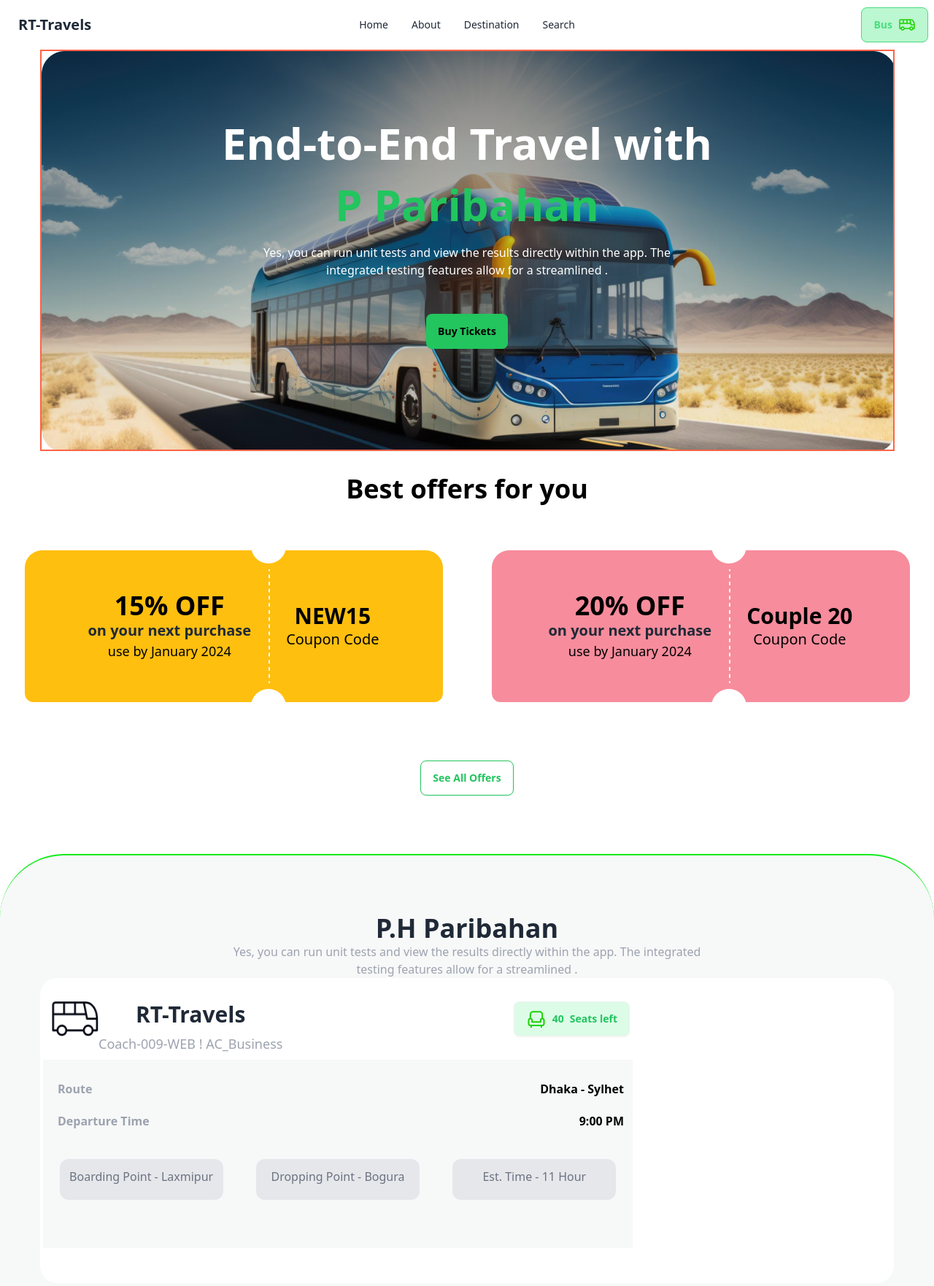
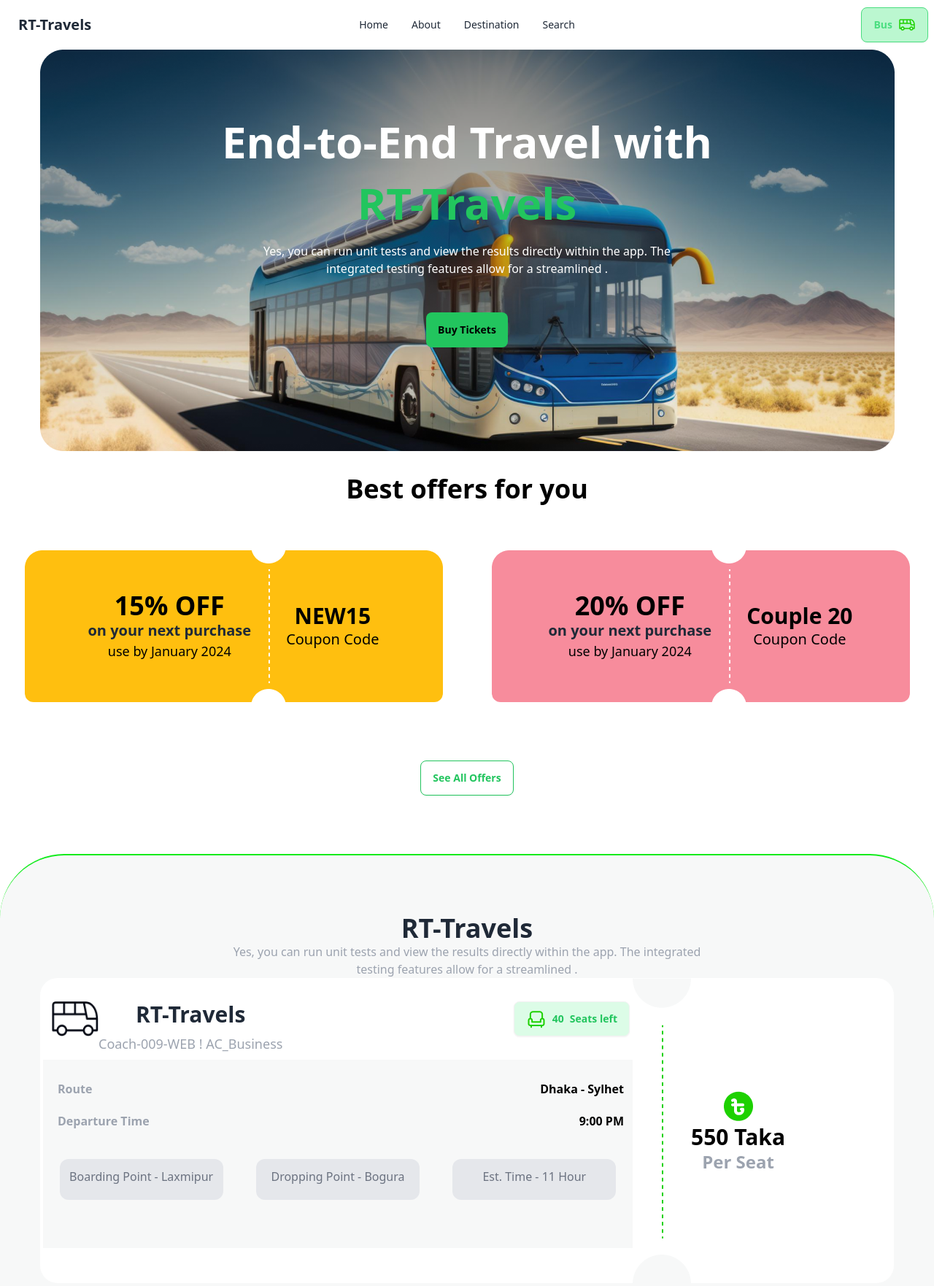
Before and after one commit to nazmulrahat/RT-Travels, a plain HTML site: page index.html in a window 1280 px wide. Shown: the top 1762 px of the page at 73% size. Drawn offline with nearby package versions, Linux system fonts and the light colour scheme.

Commit message:
moreeeee

```diff
--- a/index.html
+++ b/index.html
@@ -51,7 +51,7 @@
       <div class="banner text-center pt-24 " >
         <h1 class="text-white font-extrabold text-6xl">End-to-End Travel with</h1>
         <br>
-        <h1 class="text-green-500 font-extrabold text-6xl">P Paribahan</h1>
+        <h1 class="text-green-500 font-extrabold text-6xl">RT-Travels</h1>
         <br>
         <p class="text-white">Yes, you can run unit tests and view the results directly within the app. The <br> integrated  testing features allow for a streamlined .</p>
         <br> <br>
@@ -125,19 +125,19 @@
     <section class="flex justify-center mt-20">
       <!-- st -->
       <div style="height: 2208px; width: 1440px; background-color:#F7F8F8; border-top: 2px solid rgb(16, 235, 27); border-top-left-radius: 88px; border-top-right-radius: 88px;"
-      class="flex justify-center">
-        <!-- P.H Paribahan -->
+      class="flex justify-center ">
+        <!-- RT-Travels -->
         <div
         style="height: 597px; width: 1170px;"
-         class=" mt-20 text-center">
-          <h1 class="text-4xl font-bold">P.H Paribahan</h1>
+         class=" mt-20 text-center ">
+          <h1 class="text-4xl font-bold">RT-Travels</h1>
           <p class="text-gray-400">Yes, you can run unit tests and view the results directly within the app. The integrated <br> testing features allow for a streamlined .</p>
           <!-- box -->
 
           <div style="height: 418px;width: 1170px; border-radius: 24px; "
-          class="bg-white">
+          class="bg-white flex ">
           <!-- 111111 -->
-         <div>
+         <div class=" ">
            <!-- 1 -->
            <div style="height: 72px; width: 808px;" class="flex justify-between pt-8 pl-4">
             <div class="flex">
@@ -173,19 +173,54 @@
               <div class="h-14 w-56 bg-gray-200 rounded-xl text-base text-gray-500 text-center pt-3 font-medium">
                 <p>Est. Time - 11 Hour</p>
               </div>
+
             </div>
 
-         </div>
-          </div>
+            <!-- immmmg -->
 
 
+         </div>
+
+
+          </div>
+          <div class="flex  justify-center items-center text-center">
+            <div >
+              <img  src="images/gren-majkhan.png" alt="">
+            </div>
+           <div class="flex flex-col justify-center items-center text-center">
+            <img src="images/fare.png" alt="">
+            <p class="font-bold text-3xl text-black">550 Taka</p>
+            <p class="font-semibold text-2xl text-gray-400">Per Seat</p>
+
+           </div>
+          </div>
           </div>
 
         </div>
 
       </div>
     </section>
+    <!-- ===================================================== -->
+  <!-- bus seat booking -->
+    <section style="height: 1056px; width: 1170px;background-color: #FFFFFF ;border-radius: 24px;">
+      <!-- fulll -->
+      <div
+      class="">
+        <!-- Bus-seat -->
+        <div>
 
+        </div>
+        <!----------------end -------------- -->
+
+        <!-- your info -->
+        <div>
+
+        </div>
+        <!--------------- end ------------------>
+
+      </div>
+
+    </section>
   </main>
   <footer>
 
--- a/style/styel.css
+++ b/style/styel.css
@@ -1,7 +1,7 @@
 .banner{
     height: 550px;
     width: 1171px;
-   border: 2px solid tomato;
+
   background-image: url("../images/banner.png");
 }
 .offer1{
```
